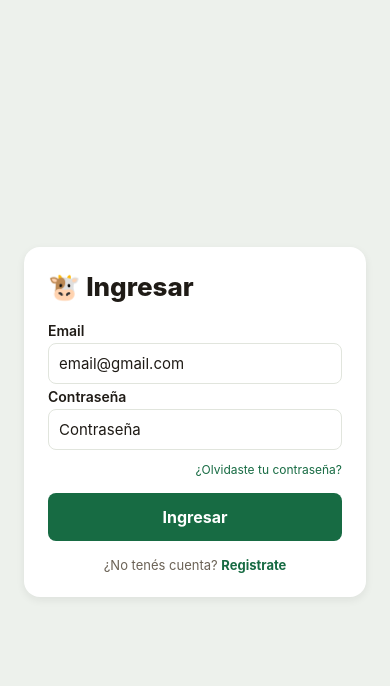
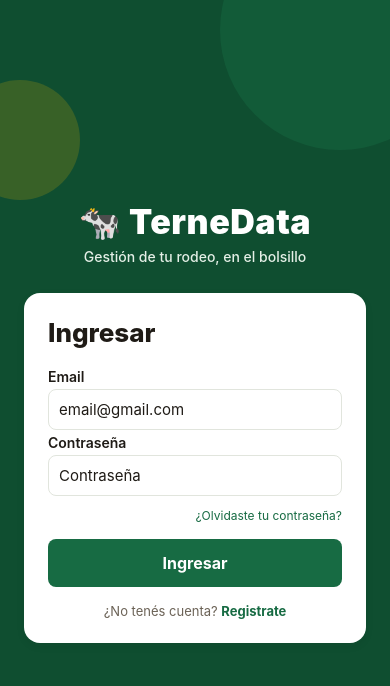
Before and after one commit to manucavallera/ternedata-mobile, a React Native app: screen /Login in a window 390 px wide. Shown: the top 686 px of the page. Built offline with nearby package versions, Linux system fonts and the light colour scheme.

Commit message:
feat(auth): fondo branded + hero + blobs en LoginScreen

```diff
--- a/src/screens/auth/LoginScreen.js
+++ b/src/screens/auth/LoginScreen.js
@@ -39,9 +39,20 @@ export default function LoginScreen() {
             style={styles.flex}
             behavior={Platform.OS === 'ios' ? 'padding' : 'height'}
         >
+            {/* Círculos decorativos de fondo */}
+            <View style={styles.blobTop} pointerEvents="none" />
+            <View style={styles.blobBottom} pointerEvents="none" />
+            <View style={styles.blobChip} pointerEvents="none" />
+
             <ScrollView contentContainerStyle={styles.container} keyboardShouldPersistTaps="handled">
+                {/* Hero / marca */}
+                <View style={styles.hero}>
+                    <Text style={styles.brand}>🐄 TerneData</Text>
+                    <Text style={styles.tagline}>Gestión de tu rodeo, en el bolsillo</Text>
+                </View>
+
                 <View style={styles.card}>
-                    <Text style={styles.title}>🐮 Ingresar</Text>
+                    <Text style={styles.title}>Ingresar</Text>
 
                     <Text style={styles.label}>Email</Text>
                     <Controller
@@ -116,8 +127,16 @@ export default function LoginScreen() {
 }
 
 const styles = StyleSheet.create({
-    flex: { flex: 1, backgroundColor: colors.bg },
+    flex: { flex: 1, backgroundColor: colors.campoDark, overflow: 'hidden' },
     container: { flexGrow: 1, justifyContent: 'center', padding: space.xl },
+    // Blobs decorativos
+    blobTop: { position: 'absolute', top: -90, right: -70, width: 240, height: 240, borderRadius: 120, backgroundColor: colors.campo, opacity: 0.45 },
+    blobBottom: { position: 'absolute', bottom: -110, left: -80, width: 260, height: 260, borderRadius: 130, backgroundColor: colors.campo, opacity: 0.35 },
+    blobChip: { position: 'absolute', top: 80, left: -40, width: 120, height: 120, borderRadius: 60, backgroundColor: colors.caravana, opacity: 0.18 },
+    // Hero
+    hero: { alignItems: 'center', marginBottom: 28 },
+    brand: { fontSize: 34, fontWeight: '900', color: colors.white, letterSpacing: 0.5 },
+    tagline: { fontSize: 14, color: colors.campoSoft, marginTop: 6, fontWeight: '500' },
     card: { backgroundColor: colors.surface, borderRadius: radius.lg, padding: space.xl, ...shadow.card },
     title: { fontSize: 26, fontWeight: '800', color: colors.ink, marginBottom: 20 },
     label: { fontSize: 14, fontWeight: '600', color: colors.ink, marginBottom: 4 },
```
